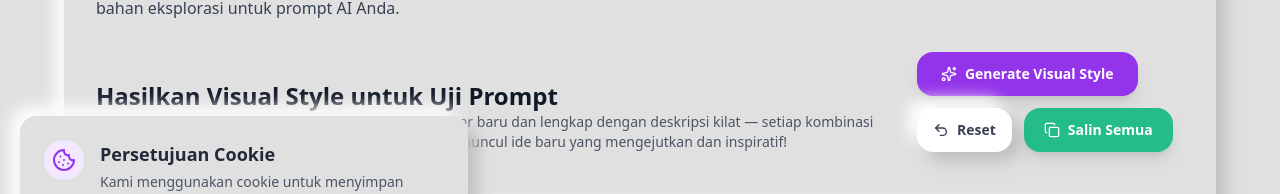
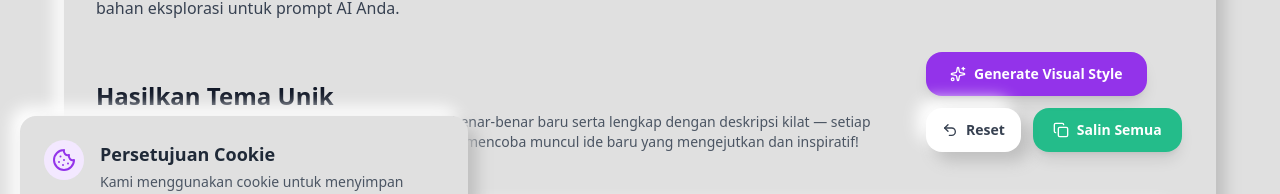
Before and after one commit to ruangriung/ruangriung-generator-app, a Next.js app: page /UniqueArtName in a window 1280 px wide. Shown: the part 420-614 px from the top of the page. Built offline with nearby package versions, Linux system fonts and the light colour scheme; no server answers.

Commit message:
Update KeywordGeneratorClient.tsx-6

```diff
--- a/app/UniqueArtName/KeywordGeneratorClient.tsx
+++ b/app/UniqueArtName/KeywordGeneratorClient.tsx
@@ -696,9 +696,9 @@ const KeywordGeneratorClient = () => {
 
             <div className="flex flex-col gap-4 sm:flex-row sm:items-end sm:justify-between">
               <div>
-                <h2 className="text-2xl font-bold text-gray-900 dark:text-gray-100">Hasilkan Visual Style untuk Uji Prompt</h2>
+                <h2 className="text-2xl font-bold text-gray-900 dark:text-gray-100">Hasilkan Tema Unik</h2>
                 <p className="text-sm text-gray-600 dark:text-gray-300">
-                  Hasilkan {KEYWORD_COUNT} istilah Tema Eksperimental yang benar-benar baru dan lengkap dengan deskripsi kilat — setiap kombinasi dibuat Serapi mungkin agar setiap kali kamu mencoba muncul ide baru yang mengejutkan dan inspiratif!
+                  Hasilkan {KEYWORD_COUNT} istilah Tema unik dan Eksperimental yang benar-benar baru serta lengkap dengan deskripsi kilat — setiap kombinasi dibuat Serapi mungkin agar setiap kali kamu mencoba muncul ide baru yang mengejutkan dan inspiratif!
                 </p>
               </div>
               <div className="flex flex-wrap items-center gap-3">
```
